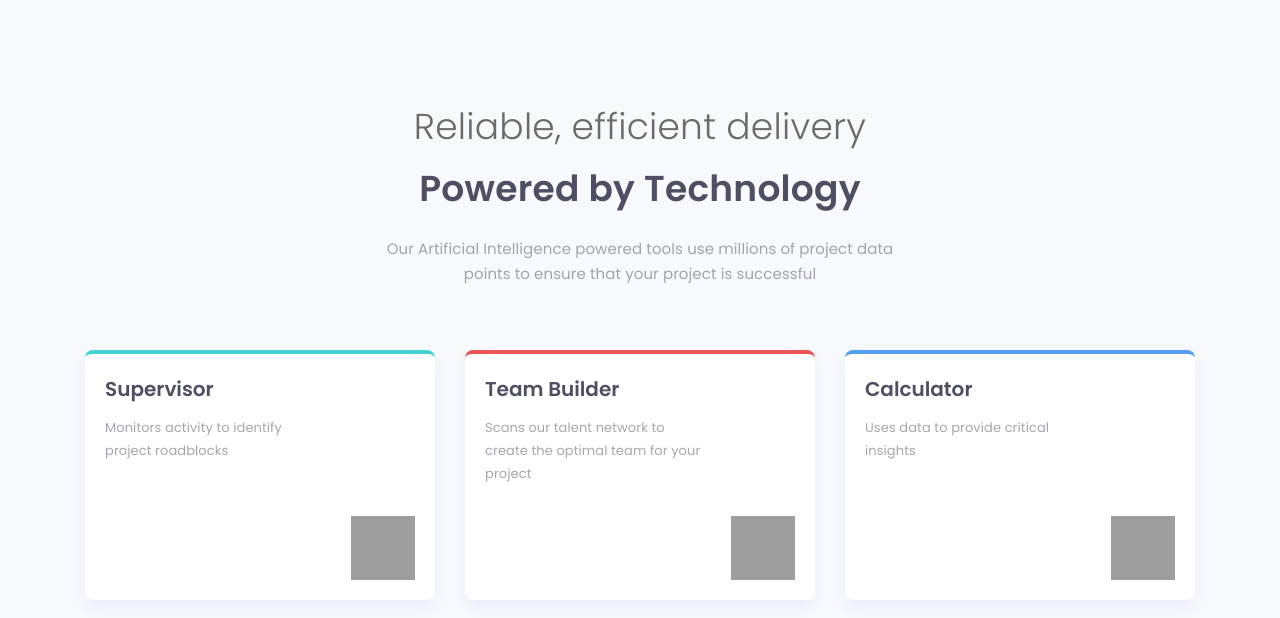
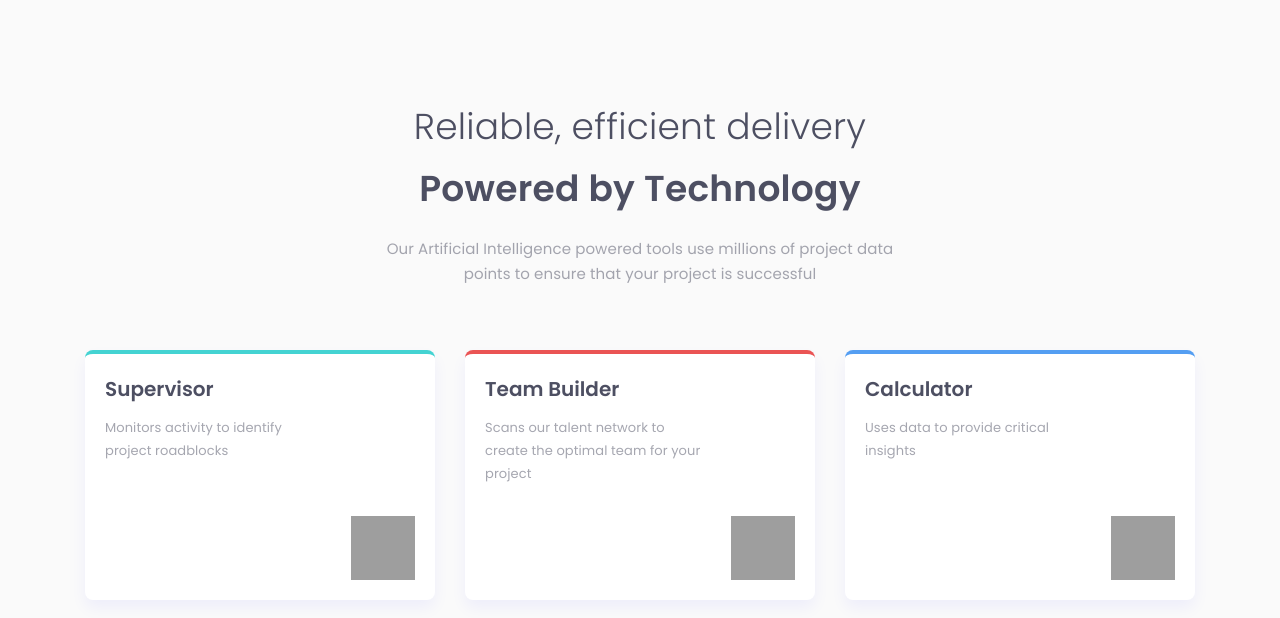
Before and after one commit to TakoSalakaia/potential-octo-bassoon, a plain HTML site: page index.html in a window 1280 px wide. Drawn offline with Linux system fonts and the light colour scheme; grey boxes are pictures that could not be loaded.

Commit message:
index.html

```diff
--- a/style.css
+++ b/style.css
@@ -6,9 +6,8 @@
 
 body {
   font-family: 'Poppins', sans-serif;
-  background-color: #f8f9fc;
+  background-color: #FAFAFA;
   text-align: center;
-  color: #5d5d77;
 }
 
 .container {
@@ -30,7 +29,7 @@ body {
   font-size: 36px;
   line-height: 54px;
   letter-spacing: 0.25px;
-  color: #6b6b6b;
+  color: #4D4F62;
   margin-bottom: 8px;
 }
 
```
